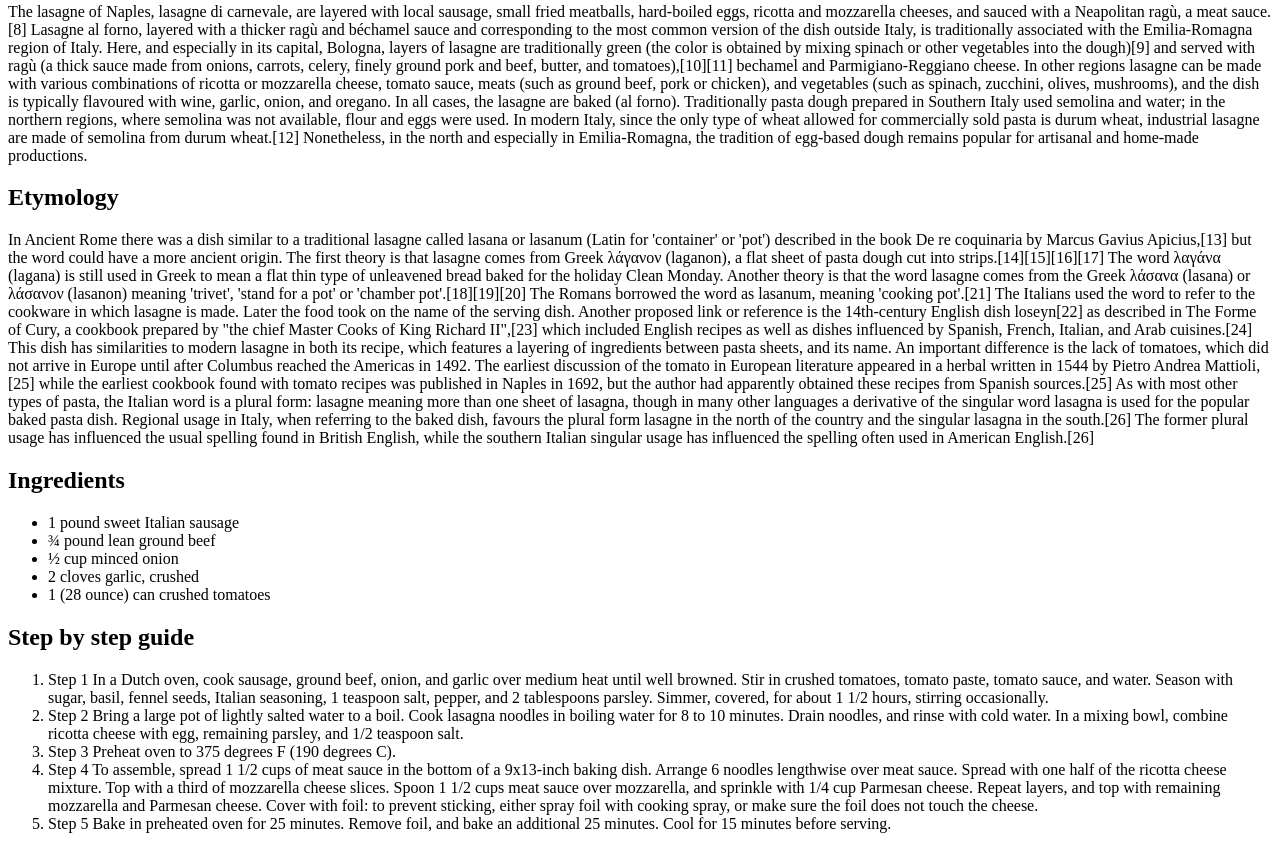
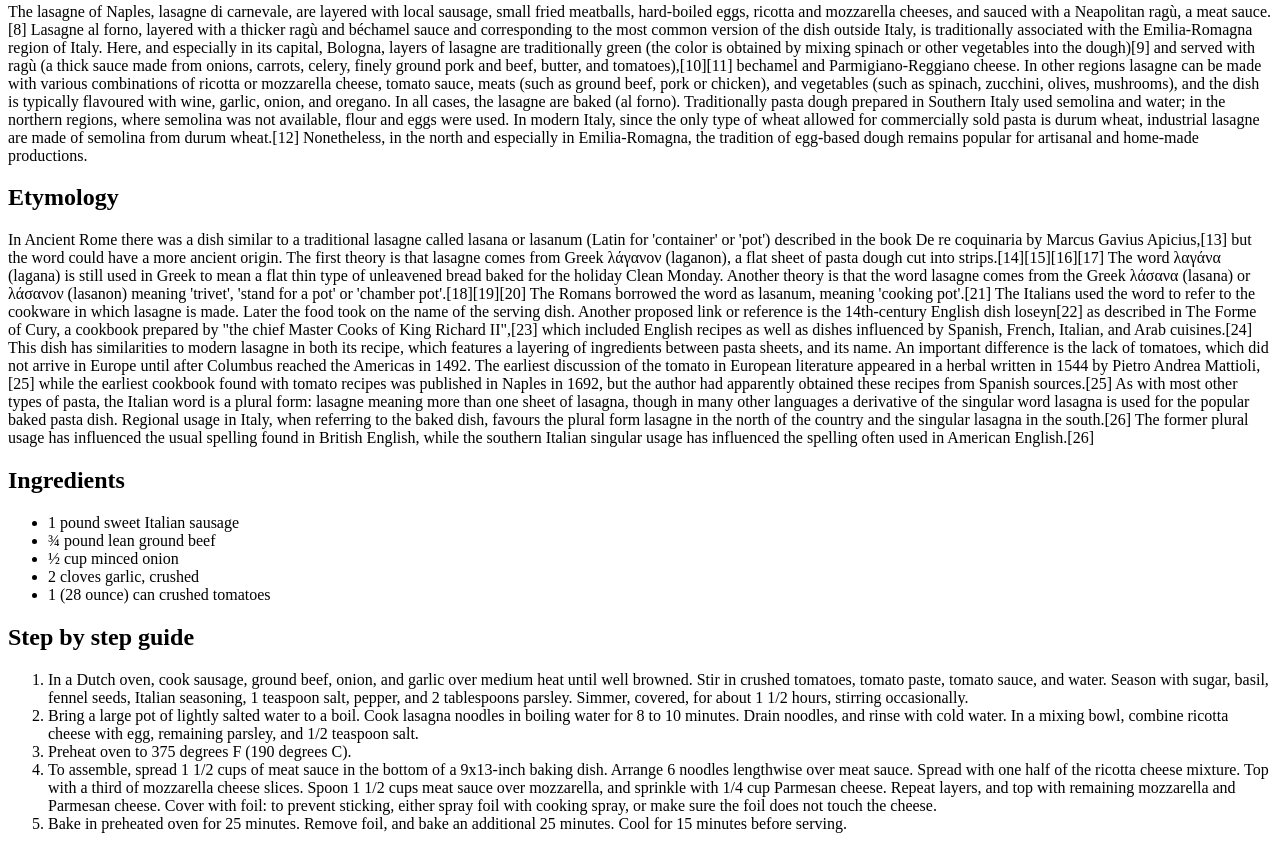
Before and after one commit to Desubicator/odin-recipes, a plain HTML site: page recipes/lasagna.html in a window 1280 px wide. Shown: the part 530-1379 px from the top of the page. Drawn offline with Linux system fonts and the light colour scheme.

Commit message:
Edited lasagna recipe

```diff
--- a/recipes/lasagna.html
+++ b/recipes/lasagna.html
@@ -4,7 +4,7 @@
     <meta charset="UTF-8">
     <meta http-equiv="X-UA-Compatible" content="IE=edge">
     <meta name="viewport" content="width=device-width, initial-scale=1.0">
-    <title>Document</title>
+    <title>Lasagna</title>
 </head>
 <body>
     <h1>Lasagna Recipe</h1>
@@ -32,16 +32,11 @@
         </ul>
      <h2>Step by step guide</h2>
         <ol>
-            <li>Step 1
-                In a Dutch oven, cook sausage, ground beef, onion, and garlic over medium heat until well browned. Stir in crushed tomatoes, tomato paste, tomato sauce, and water. Season with sugar, basil, fennel seeds, Italian seasoning, 1 teaspoon salt, pepper, and 2 tablespoons parsley. Simmer, covered, for about 1 1/2 hours, stirring occasionally.</li>
-            <li>Step 2
-                Bring a large pot of lightly salted water to a boil. Cook lasagna noodles in boiling water for 8 to 10 minutes. Drain noodles, and rinse with cold water. In a mixing bowl, combine ricotta cheese with egg, remaining parsley, and 1/2 teaspoon salt.</li>
-            <li>Step 3
-                Preheat oven to 375 degrees F (190 degrees C).</li>
-            <li>Step 4
-                To assemble, spread 1 1/2 cups of meat sauce in the bottom of a 9x13-inch baking dish. Arrange 6 noodles lengthwise over meat sauce. Spread with one half of the ricotta cheese mixture. Top with a third of mozzarella cheese slices. Spoon 1 1/2 cups meat sauce over mozzarella, and sprinkle with 1/4 cup Parmesan cheese. Repeat layers, and top with remaining mozzarella and Parmesan cheese. Cover with foil: to prevent sticking, either spray foil with cooking spray, or make sure the foil does not touch the cheese.</li>
-            <li>Step 5
-                Bake in preheated oven for 25 minutes. Remove foil, and bake an additional 25 minutes. Cool for 15 minutes before serving.</li>
+            <li>In a Dutch oven, cook sausage, ground beef, onion, and garlic over medium heat until well browned. Stir in crushed tomatoes, tomato paste, tomato sauce, and water. Season with sugar, basil, fennel seeds, Italian seasoning, 1 teaspoon salt, pepper, and 2 tablespoons parsley. Simmer, covered, for about 1 1/2 hours, stirring occasionally.</li>
+            <li>Bring a large pot of lightly salted water to a boil. Cook lasagna noodles in boiling water for 8 to 10 minutes. Drain noodles, and rinse with cold water. In a mixing bowl, combine ricotta cheese with egg, remaining parsley, and 1/2 teaspoon salt.</li>
+            <li>Preheat oven to 375 degrees F (190 degrees C).</li>
+            <li>To assemble, spread 1 1/2 cups of meat sauce in the bottom of a 9x13-inch baking dish. Arrange 6 noodles lengthwise over meat sauce. Spread with one half of the ricotta cheese mixture. Top with a third of mozzarella cheese slices. Spoon 1 1/2 cups meat sauce over mozzarella, and sprinkle with 1/4 cup Parmesan cheese. Repeat layers, and top with remaining mozzarella and Parmesan cheese. Cover with foil: to prevent sticking, either spray foil with cooking spray, or make sure the foil does not touch the cheese.</li>
+            <li>Bake in preheated oven for 25 minutes. Remove foil, and bake an additional 25 minutes. Cool for 15 minutes before serving.</li>
         </ol>
 </body>
 </html>
```
